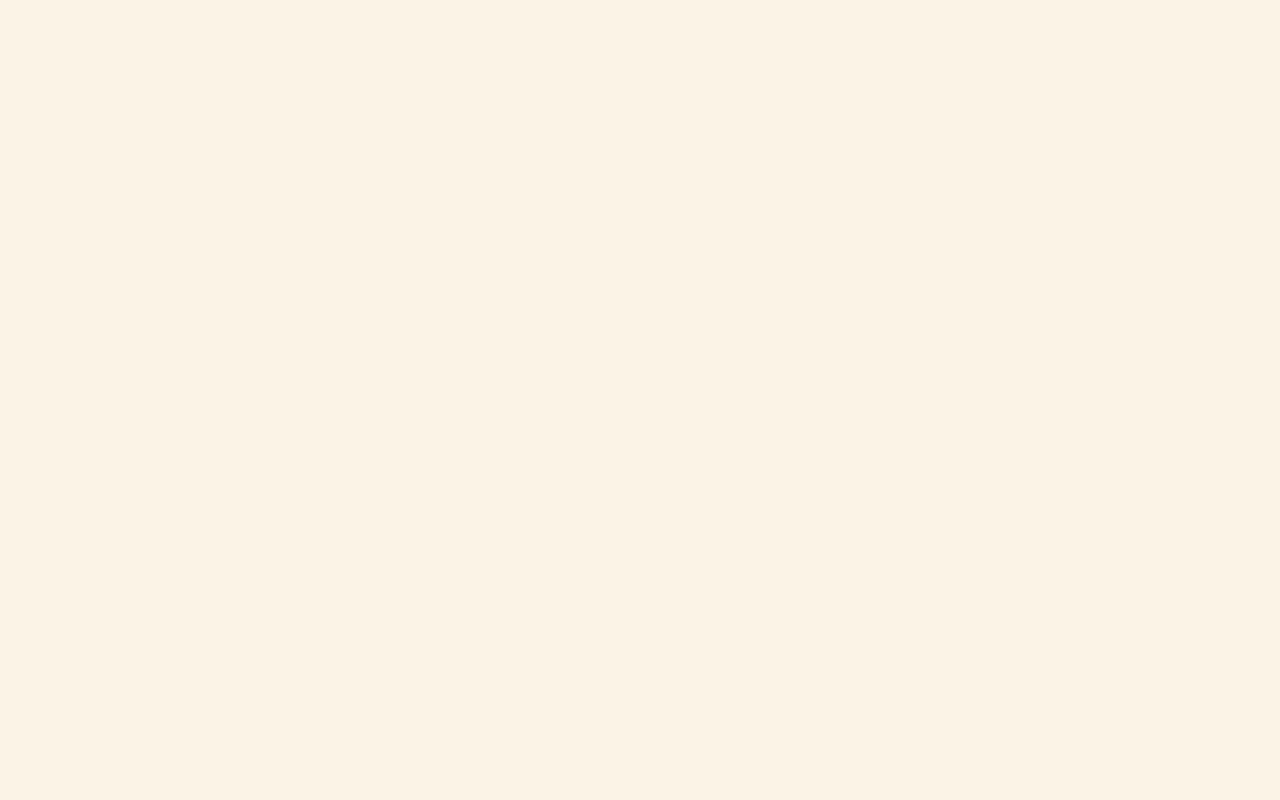
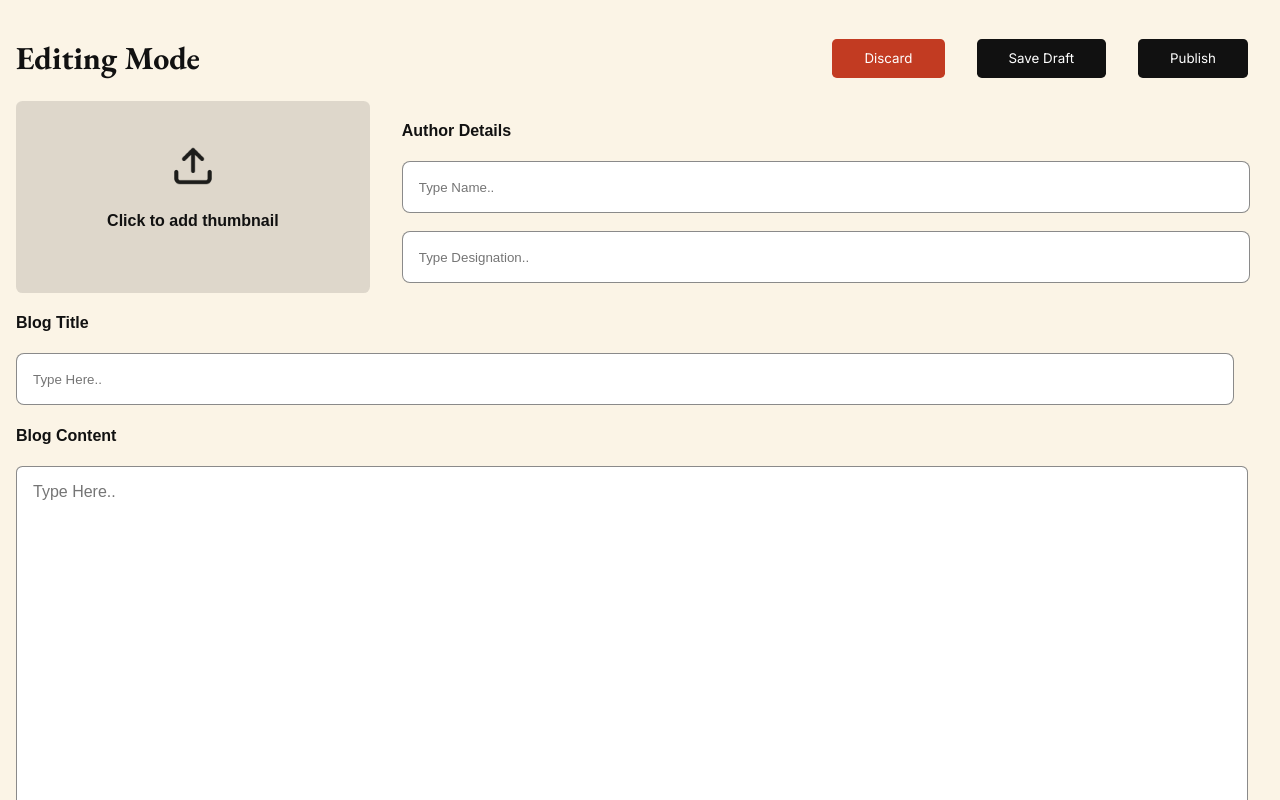
Before and after one commit to Himmu5/pacific-legal, a React (Create React App) app: page /editblog in a window 1280 px wide. Before the commit this address had no page. Shown: the top 800 px of the page. Built offline with nearby package versions, Linux system fonts and the light colour scheme.

Commit message:
add admin panel ui

```diff
--- a/src/App.js
+++ b/src/App.js
@@ -11,6 +11,8 @@ import Services from './pages/Services';
 import Blog from './pages/Blog';
 import Contact from './pages/Contact';
 import Team from './pages/team';
+import Admin from './admin/pages/Admin';
+import EditBlog from './admin/pages/EditBlog';
 function App() {
   return (
    <BrowserRouter>
@@ -24,6 +26,8 @@ function App() {
             <Route path="/services" element = {<Services/>}/>
             <Route path="/singleservice" element = {<SingleService />}/>
             <Route path="/blog" element={<Blog/>}/>
+            <Route path="/admin" element={<Admin/>}/>
+            <Route path="/editblog" element={<EditBlog/>}/>
           </Routes>
    </BrowserRouter>
 
--- /dev/null
+++ b/src/admin/components/BlogCard/BlogCard.css
@@ -0,0 +1,17 @@
+.blogcardbody{
+    max-width: 100%;
+    height: 7rem;
+    background-color: rgba(0, 0, 0, 0.118);
+    border-radius: 0.5rem;
+    display: flex;
+    padding-left: 1rem;
+    justify-content: space-between;
+    align-items: center;
+    margin-bottom: 2rem;
+}
+
+button{
+    margin: 1rem;
+    padding-left: 2rem;
+    padding-right: 2rem;
+}
--- /dev/null
+++ b/src/admin/components/BlogCard/BlogCard.js
@@ -0,0 +1,32 @@
+import './BlogCard.css'
+import {  Link } from "react-router-dom";
+import { useNavigate } from 'react-router-dom';
+
+function BlogCard(props){
+    const title = props.title;
+    const date = props.date;
+    const status = props.status;
+    const navigate = useNavigate();
+    return(
+       <>
+        <div className='blogcardbody'>
+            <div className='cardcontent'>
+                <p>
+                    Title: {title} <br></br>
+                    Date Added: {date} <br></br>
+                    Status: {status}
+                </p>
+            </div>
+            <div>
+                <button onClick={()=>{navigate('/editblog')}}>Edit</button>
+                <button onClick={()=>alert("are you sure you wanna hide")}>Hide</button>
+                <button style={{"backgroundColor": "#c23b22 "}} onClick={()=>{alert("are you sure you wanna delete?")}}>Delete</button>
+            </div>
+        </div>
+       </>
+    )
+
+
+}
+
+export default BlogCard;
--- /dev/null
+++ b/src/admin/pages/Admin.css
@@ -0,0 +1,10 @@
+.AdminPage{
+    padding: 1rem;
+    font-family: sans-serif;
+}
+
+.row1{
+    display: flex;
+    justify-content: space-between;
+    align-items: center;
+}
--- /dev/null
+++ b/src/admin/pages/Admin.jsx
@@ -0,0 +1,35 @@
+import { useNavigate } from "react-router-dom";
+import "./Admin.css";
+import BlogCard from "../components/BlogCard/BlogCard";
+
+function Admin() {
+  const navigate = useNavigate();
+  const data =[{"name":"dummy1"},{"name":"dumm2"}];
+  return (
+    <>
+      <div className="AdminPage">
+        <div className="row1">
+          <h1>Admin Panel - Pacific Legal</h1>
+          <button
+            onClick={() => {
+              navigate("/editblog");
+            }}
+          >
+            Create New Blog
+          </button>
+        </div>
+        <div>
+          <h4>Posted Blogs</h4>
+        </div>
+        <div>
+          {data.map(function (d, idx) {
+            return <BlogCard title="xyz" date="23/3/23" status="hidden" />;
+          })}
+
+        </div>
+      </div>
+    </>
+  );
+}
+
+export default Admin;
--- /dev/null
+++ b/src/admin/pages/EditBlog.css
@@ -0,0 +1,49 @@
+.EditPage{
+    padding: 1rem;
+    padding-right: 1rem;
+    font-family: sans-serif;
+
+}
+
+.thumbnail-input{
+    width: 40vw;
+    height: 12rem;
+    background-color: rgba(0, 0, 0, 0.118);
+    border-radius: 0.4rem;
+}
+
+.auth-details{
+    width: 100%;
+    height: 12rem;
+    border-radius: 0.4rem;
+}
+.row2{
+    display: flex;
+    justify-content: space-between;
+    gap: 2rem;
+}
+
+.admin-title-input{
+    width: 96%;
+    border: 1px solid rgba(0, 0, 0, 0.46);
+    background-color: white;
+    margin-right: 1rem;
+    /* width: 80vw; */
+}
+
+.admin-content-input{
+    border: 1px solid rgba(0, 0, 0, 0.46);
+    font-family: sans-serif;
+    width: 96%;
+    height: 40rem;
+    padding: 1rem;
+    border-radius: 0.4rem;
+    font-size: 1rem;
+}
+
+.thumbnail-input{
+    display: flex;
+    justify-content: center;
+    align-items: center;
+    flex-direction: column;
+}
--- /dev/null
+++ b/src/admin/pages/EditBlog.jsx
@@ -0,0 +1,71 @@
+import { useNavigate } from 'react-router-dom';
+import './EditBlog.css'
+import uploadimg from '../../assets/upload.png'
+
+function EditBlog(){
+    const navigate = useNavigate();
+    return(
+        <>
+        <div className="EditPage">
+            <div className="row1">
+          <h1>Editing Mode</h1>
+          <div className='subrow1'>
+          <button
+            onClick={() => {
+                navigate('/admin');
+
+            }}
+
+            style={{"backgroundColor": "#c23b22 "}}
+          >
+            Discard
+          </button>
+          <button
+            onClick={() => {
+                navigate("/editblog");
+            }}
+          >
+            Save Draft
+          </button>
+          <button
+            onClick={() => {
+              navigate("/editblog");
+            }}
+          >
+            Publish
+          </button>
+          </div>
+        </div>
+
+        <div className='row2'>
+            <div className='thumbnail-input'>
+                <img src={uploadimg} alt="" srcset="" style={{"height": "3rem"}}/>
+                <h4>Click to add thumbnail</h4>
+            </div>
+            <div className='auth-details'>
+            <h4>Author Details</h4>
+                <input type='text' className='admin-title-input' placeholder='Type Name..'></input>
+               <br></br>
+                <input type='text' className='admin-title-input' placeholder='Type Designation..'></input>
+
+            </div>
+        </div>
+
+        <div>
+            <div className='editblogtitle'>
+                <h4>Blog Title</h4>
+                <input type='text' className='admin-title-input' placeholder='Type Here..'></input>
+            </div>
+            <div className='editblogcontent'>
+                <h4>Blog Content</h4>
+                <textarea className='admin-content-input' placeholder='Type Here..'></textarea>
+            </div>
+        </div>
+        </div>
+        </>
+    )
+
+
+}
+
+export default EditBlog;
```
Also changed, not shown: src/assets/upload.png (added).
